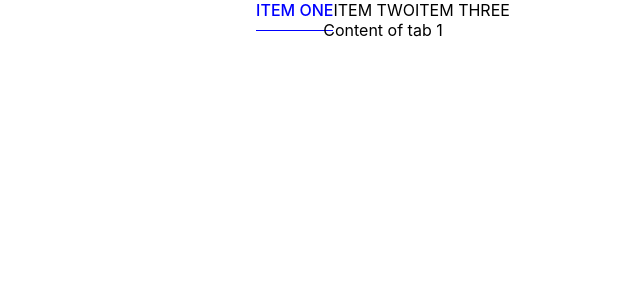
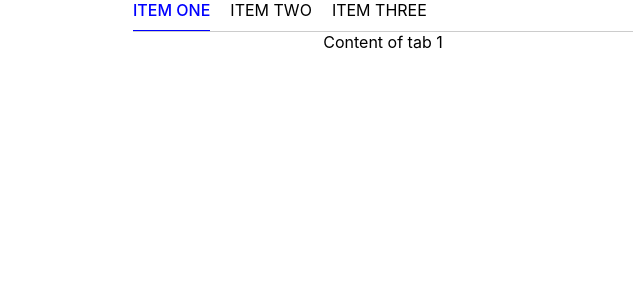
Before and after one commit to huonglt/tabs-app, a React (Create React App) app: page / in a window 1280 px wide. Shown: the top 300 px of the page, without its empty margins (257-897 px from the left). Built offline with nearby package versions, Linux system fonts and the light colour scheme.

Commit message:
add className for tabContainer

```diff
--- a/src/components/tabs/Tabs.js
+++ b/src/components/tabs/Tabs.js
@@ -16,7 +16,7 @@ const Tabs = (props) => {
 
   return (
     <div role="tablist" aria-label="Sample tab list" className="tabs">
-      <div>
+      <div className="tabContainer">
         {children.map((child, index) => {
           console.log(
             `child.type = ${child.type.name}, child.label = ${child.label}, child.value = ${child.value}`
```
